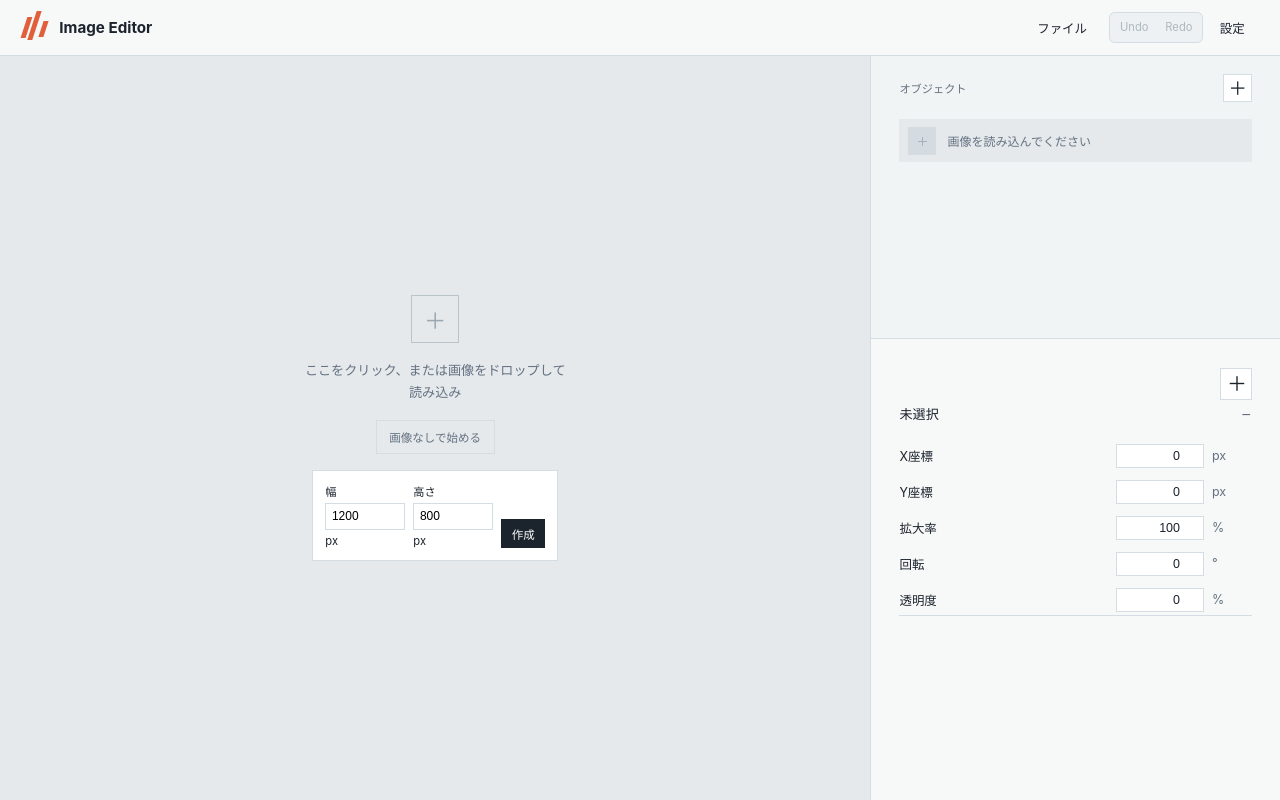
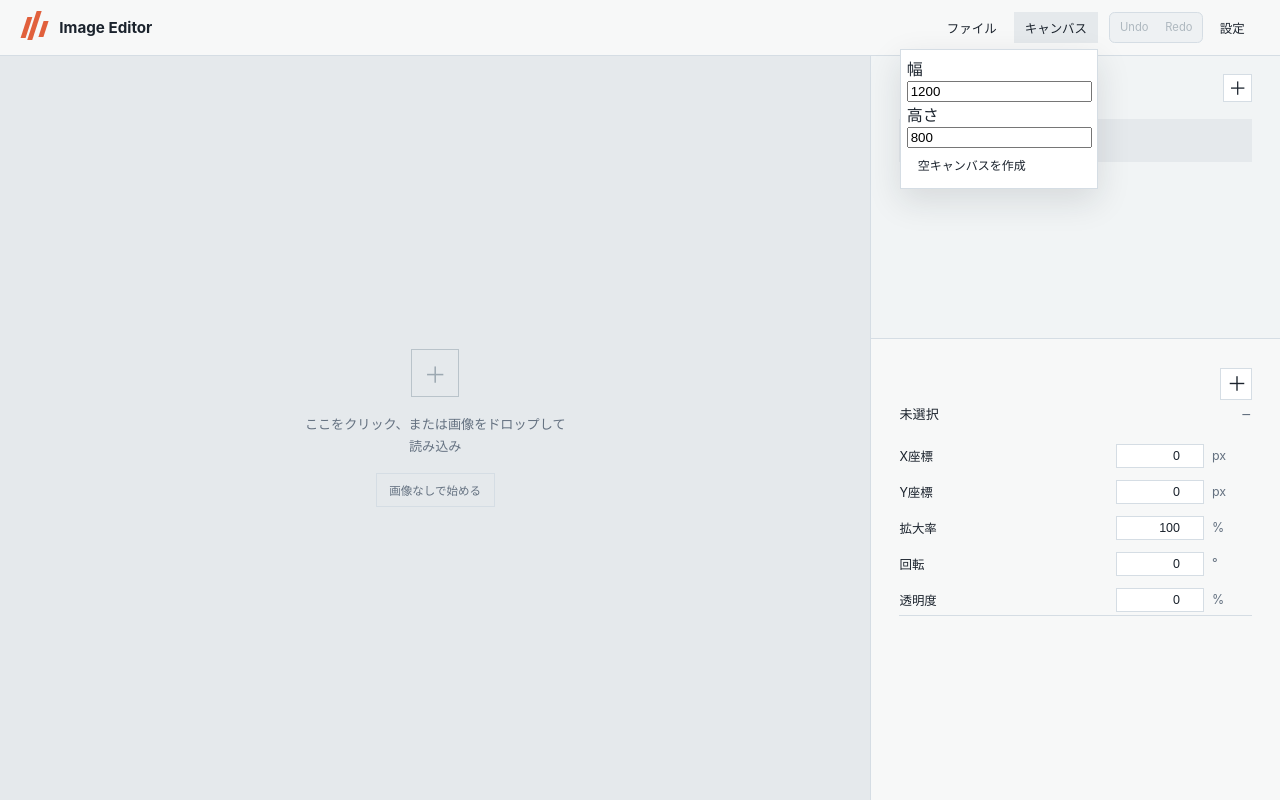
Before and after one commit to ak-2302/image_editor, a React (Vite) app: page / in a window 1280 px wide. Both pictures are taken after a click on the button "画像なしで始める". Built offline with nearby package versions, Linux system fonts and the light colour scheme.

Commit message:
[AI] キャンバス設定をツールバーメニューへ移動

```diff
--- a/src/App.css
+++ b/src/App.css
@@ -644,7 +644,7 @@ input[type="range"] {
   position: relative;
 }
 
-.header_menu_group:nth-child(2) {
+.settings_menu_group {
   order: 3;
 }
 
--- a/src/App.tsx
+++ b/src/App.tsx
@@ -54,8 +54,6 @@ function App() {
   const {
     canvasSize,
     setCanvasSize,
-    showBlankCanvasForm,
-    setShowBlankCanvasForm,
     blankWidth,
     setBlankWidth,
     blankHeight,
@@ -105,7 +103,7 @@ const isAvailableEffect = (effect: EffectInstance) =>
     valuesByObject: transformsByObject,
     setAll: setAllTransforms,
   } = useObjectTransforms();
-  const [openMenu, setOpenMenu] = useState<"file" | "settings" | null>(null);
+  const [openMenu, setOpenMenu] = useState<"file" | "canvas" | "settings" | null>(null);
   const [showEffectMenu, setShowEffectMenu] = useState(false);
   const [showObjectMenu, setShowObjectMenu] = useState(false);
   const [shapeType, setShapeType] = useState<
@@ -422,7 +420,6 @@ const isAvailableEffect = (effect: EffectInstance) =>
     setShapeType(null);
     setIsLayerVisible(true);
     setCanvasSize(dimensions);
-    setShowBlankCanvasForm(false);
     setNotice(null);
   };
   const handleFileChange = (event: ChangeEvent<HTMLInputElement>) => {
@@ -726,6 +723,46 @@ const isAvailableEffect = (effect: EffectInstance) =>
             <button
               type="button"
               className="header_menu_button"
+              aria-expanded={openMenu === "canvas"}
+              onClick={() => setOpenMenu((menu) => (menu === "canvas" ? null : "canvas"))}
+            >
+              キャンバス
+            </button>
+            {openMenu === "canvas" && (
+              <div className="header_dropdown canvas_dropdown">
+                <label htmlFor="canvas_width">幅</label>
+                <input
+                  id="canvas_width"
+                  type="number"
+                  min="1"
+                  value={blankWidth}
+                  onChange={(event) => setBlankWidth(Number(event.target.value))}
+                />
+                <label htmlFor="canvas_height">高さ</label>
+                <input
+                  id="canvas_height"
+                  type="number"
+                  min="1"
+                  value={blankHeight}
+                  onChange={(event) => setBlankHeight(Number(event.target.value))}
+                />
+                <button
+                  type="button"
+                  onClick={() => {
+                    recordHistory();
+                    if (!createBlankCanvas()) setNotice("幅と高さは1以上で指定してください。");
+                    else setOpenMenu(null);
+                  }}
+                >
+                  空キャンバスを作成
+                </button>
+              </div>
+            )}
+          </div>
+          <div className="header_menu_group settings_menu_group">
+            <button
+              type="button"
+              className="header_menu_button"
               aria-expanded={openMenu === "settings"}
               onClick={() =>
                 setOpenMenu((menu) => (menu === "settings" ? null : "settings"))
@@ -838,53 +875,11 @@ const isAvailableEffect = (effect: EffectInstance) =>
                   className="blank_canvas_button"
                   onClick={(event) => {
                     event.stopPropagation();
-                    setShowBlankCanvasForm(true);
+                    setOpenMenu("canvas");
                   }}
                 >
                   画像なしで始める
                 </button>
-                {showBlankCanvasForm && (
-                  <div
-                    className="blank_canvas_form"
-                    onClick={(event) => event.stopPropagation()}
-                  >
-                    <label>
-                      幅
-                      <input
-                        type="number"
-                        min="1"
-                        value={blankWidth}
-                        onChange={(event) =>
-                          setBlankWidth(Number(event.target.value))
-                        }
-                      />{" "}
-                      px
-                    </label>
-                    <label>
-                      高さ
-                      <input
-                        type="number"
-                        min="1"
-                        value={blankHeight}
-                        onChange={(event) =>
-                          setBlankHeight(Number(event.target.value))
-                        }
-                      />{" "}
-                      px
-                    </label>
-                    <button
-                      type="button"
-                      onClick={() => {
-                        recordHistory();
-                        if (!createBlankCanvas()) {
-                          setNotice("幅と高さは1以上で指定してください。");
-                        }
-                      }}
-                    >
-                      作成
-                    </button>
-                  </div>
-                )}
               </>
             )}
             <input
```
